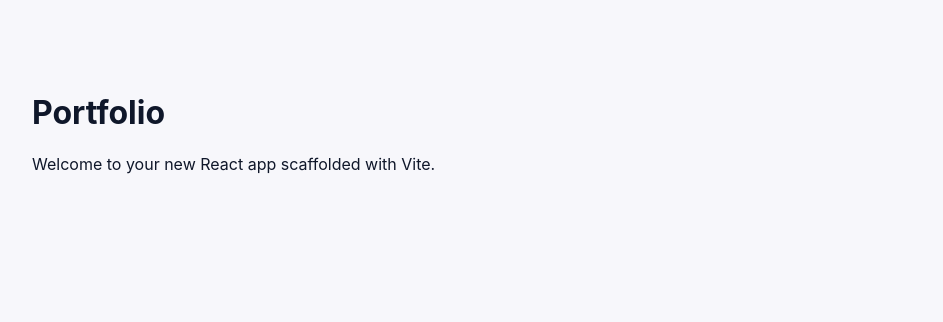
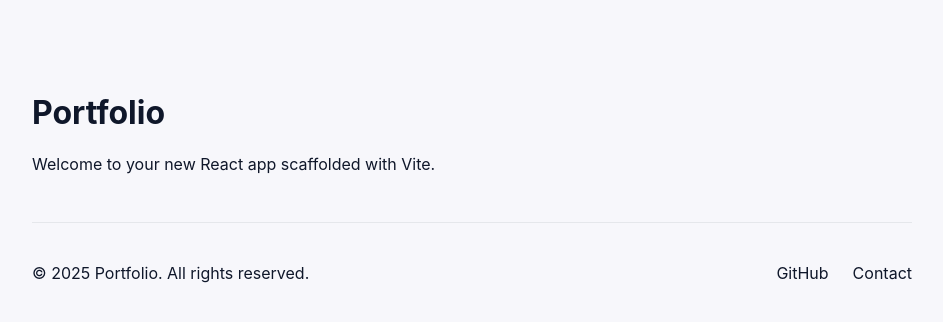
Before and after one commit to RoginthB/portfolio, a React (Vite) app: page / in a window 1280 px wide. Shown: the top 322 px of the page, without its empty margins (168-1111 px from the left). Built offline with nearby package versions, Linux system fonts and the light colour scheme; the HTML template or start-up script is replaced by a standard one.

Commit message:
Add Footer component and styles to the portfolio app

```diff
--- a/src/App.jsx
+++ b/src/App.jsx
@@ -1,4 +1,5 @@
 import React from 'react'
+import Footer from './components/Footer'
 
 export default function App() {
   return (
@@ -9,6 +10,7 @@ export default function App() {
       <main>
         <p>Welcome to your new React app scaffolded with Vite.</p>
       </main>
+      <Footer />
     </div>
   )
 }
--- /dev/null
+++ b/src/components/Footer.jsx
@@ -0,0 +1,15 @@
+import React from 'react'
+
+export default function Footer() {
+  return (
+    <footer className="footer">
+      <div className="footer-content">
+        <p>&copy; {new Date().getFullYear()} Portfolio. All rights reserved.</p>
+        <div className="footer-links">
+          <a href="https://github.com/RoginthB" target="_blank" rel="noopener noreferrer">GitHub</a>
+          <a href="#contact">Contact</a>
+        </div>
+      </div>
+    </footer>
+  )
+}
--- a/src/index.css
+++ b/src/index.css
@@ -11,3 +11,29 @@ body{
   -webkit-font-smoothing:antialiased;
 }
 .app{max-width:880px;margin:48px auto;padding:24px}
+
+.footer {
+  margin-top: 48px;
+  padding-top: 24px;
+  border-top: 1px solid #e5e7eb;
+}
+
+.footer-content {
+  display: flex;
+  justify-content: space-between;
+  align-items: center;
+}
+
+.footer-links {
+  display: flex;
+  gap: 24px;
+}
+
+.footer-links a {
+  color: var(--text);
+  text-decoration: none;
+}
+
+.footer-links a:hover {
+  text-decoration: underline;
+}
```
